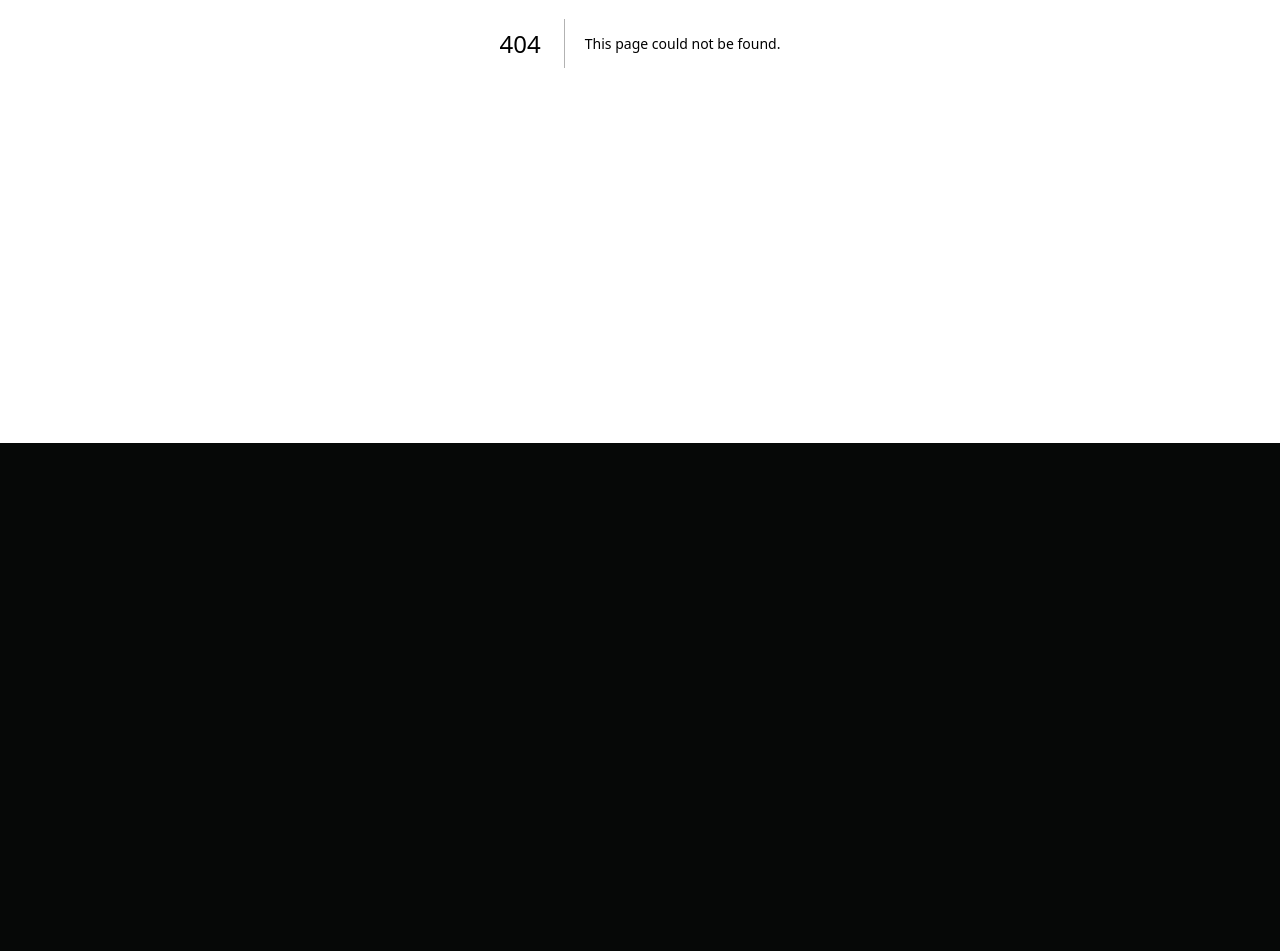
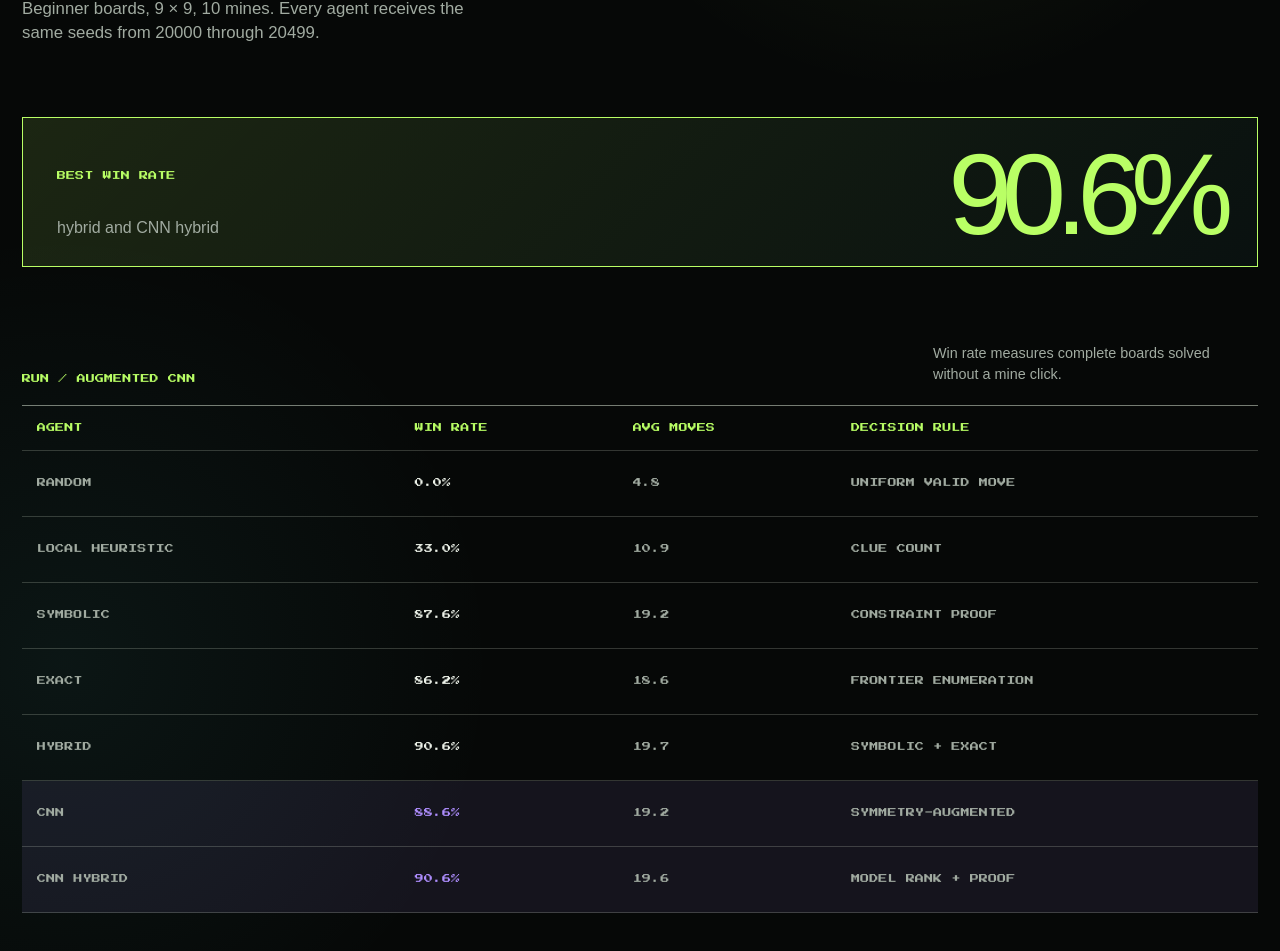
Before and after one commit to shlokrj/sweeper, a Next.js app in the folder web/: page /benchmarks in a window 1280 px wide. Before the commit this address had no page. Shown: the part 357-1308 px from the top of the page. Before the commit the page ends 800 px from the top, so only its background shows below. Built offline with nearby package versions, Linux system fonts and the light colour scheme; a web font is replaced by a local one.

Commit message:
feat(web): add benchmark view

```diff
--- /dev/null
+++ b/web/app/benchmarks/page.tsx
@@ -0,0 +1,53 @@
+import { SiteNav } from "../components/site-nav";
+
+const benchmarkRows = [
+  ["random", "0.0%", "4.8", "uniform valid move"],
+  ["local heuristic", "33.0%", "10.9", "clue count"],
+  ["symbolic", "87.6%", "19.2", "constraint proof"],
+  ["exact", "86.2%", "18.6", "frontier enumeration"],
+  ["hybrid", "90.6%", "19.7", "symbolic + exact"],
+  ["CNN", "88.6%", "19.2", "symmetry-augmented"],
+  ["CNN hybrid", "90.6%", "19.6", "model rank + proof"],
+];
+
+export default function BenchmarksPage() {
+  return (
+    <main className="site-page inner-page">
+      <SiteNav active="benchmarks" />
+      <section className="inner-heading benchmark-heading">
+        <p className="signal-label">HELD-OUT EVALUATION</p>
+        <h1>500 fixed boards.</h1>
+        <p>Beginner boards, 9 × 9, 10 mines. Every agent receives the same seeds from 20000 through 20499.</p>
+      </section>
+
+      <section className="benchmark-highlight" aria-label="Best observed result">
+        <span className="signal-label">BEST WIN RATE</span>
+        <strong>90.6%</strong>
+        <p>hybrid and CNN hybrid</p>
+      </section>
+
+      <section className="benchmark-table-wrap" aria-labelledby="benchmark-table-title">
+        <div className="benchmark-table-note">
+          <p className="signal-label" id="benchmark-table-title">RUN / AUGMENTED CNN</p>
+          <p>Win rate measures complete boards solved without a mine click.</p>
+        </div>
+        <div className="benchmark-table" role="table" aria-label="Agent benchmark results">
+          <div className="benchmark-row benchmark-head" role="row">
+            <span role="columnheader">agent</span>
+            <span role="columnheader">win rate</span>
+            <span role="columnheader">avg moves</span>
+            <span role="columnheader">decision rule</span>
+          </div>
+          {benchmarkRows.map(([agent, winRate, moves, rule], index) => (
+            <div className={`benchmark-row ${index >= 5 ? "benchmark-model" : ""}`} key={agent} role="row">
+              <span role="cell">{agent}</span>
+              <strong role="cell">{winRate}</strong>
+              <span role="cell">{moves}</span>
+              <span role="cell">{rule}</span>
+            </div>
+          ))}
+        </div>
+      </section>
+    </main>
+  );
+}
```
